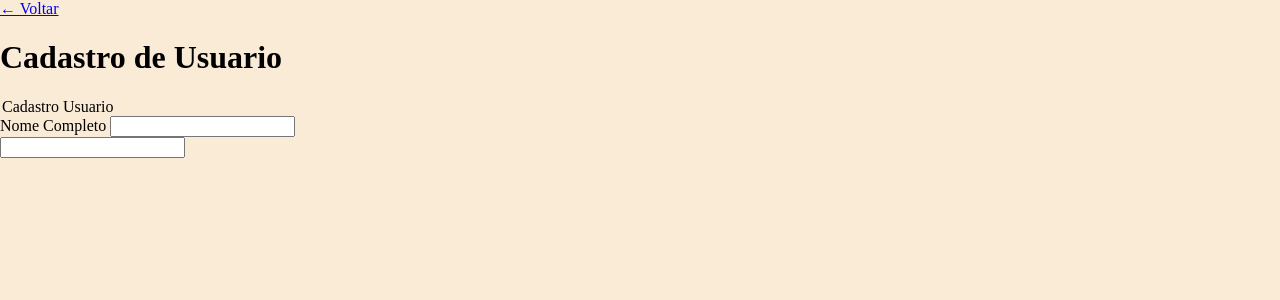
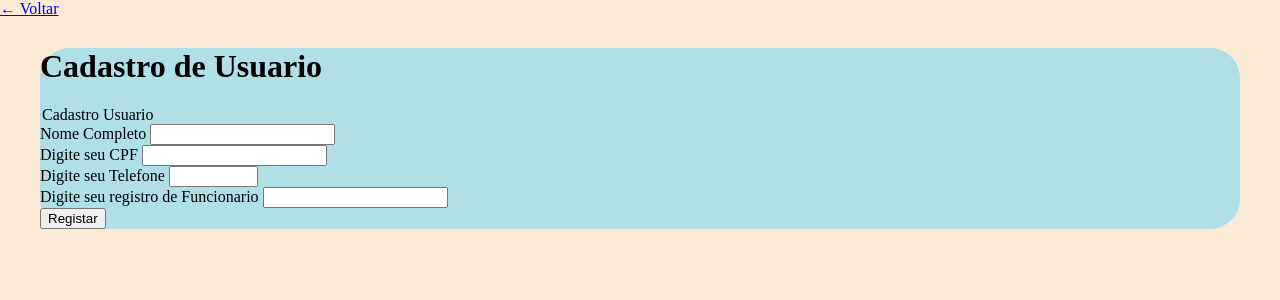
Before and after one commit to Braian-de-Liz/Tchuu-Tchuu, a PHP site: page /Public/pagRegistro.html in a window 1280 px wide. Shown: the top 300 px of the page. Run offline with PHP 8.4, Linux system fonts and the light colour scheme.

Commit message:
Registro

```diff
--- a/Assets/stylelogin.css
+++ b/Assets/stylelogin.css
@@ -35,3 +35,9 @@ body {
 #Login h3 {
     margin: 10px;
 }
+
+#Registro{
+    margin: 30px 40px;
+    background-color: powderblue;
+    border-radius: 30px;
+}
--- a/Public/pagRegistro.html
+++ b/Public/pagRegistro.html
@@ -15,15 +15,28 @@
             <h1>Cadastro de Usuario  </h1>
             <form id="formCadasterUser" onsubmit="return valideRegistro()">
                 <legend>Cadastro Usuario</legend>
+
                 <div class="form-group">
                     <label for="nome">Nome Completo</label>
                     <input type="text" id="nome">
                 </div>
+
                 <div class="form-group">
-                    <label for="cpf"></label>
+                    <label for="cpf"> Digite seu CPF</label>
                     <input type="text" id="cpf">
                 </div>
 
+                <div class="form-group">
+                    <label for="tel">Digite seu Telefone </label>
+                    <input style="width:11ch" type="number" id="tel">
+                </div>
+
+                <div class="form-group">
+                    <label for="Registro">Digite seu registro de Funcionario</label>
+                    <input type="number" id="RegistroFun">
+                </div>
+
+                <button>  Registar </button>
 
 
 
```
